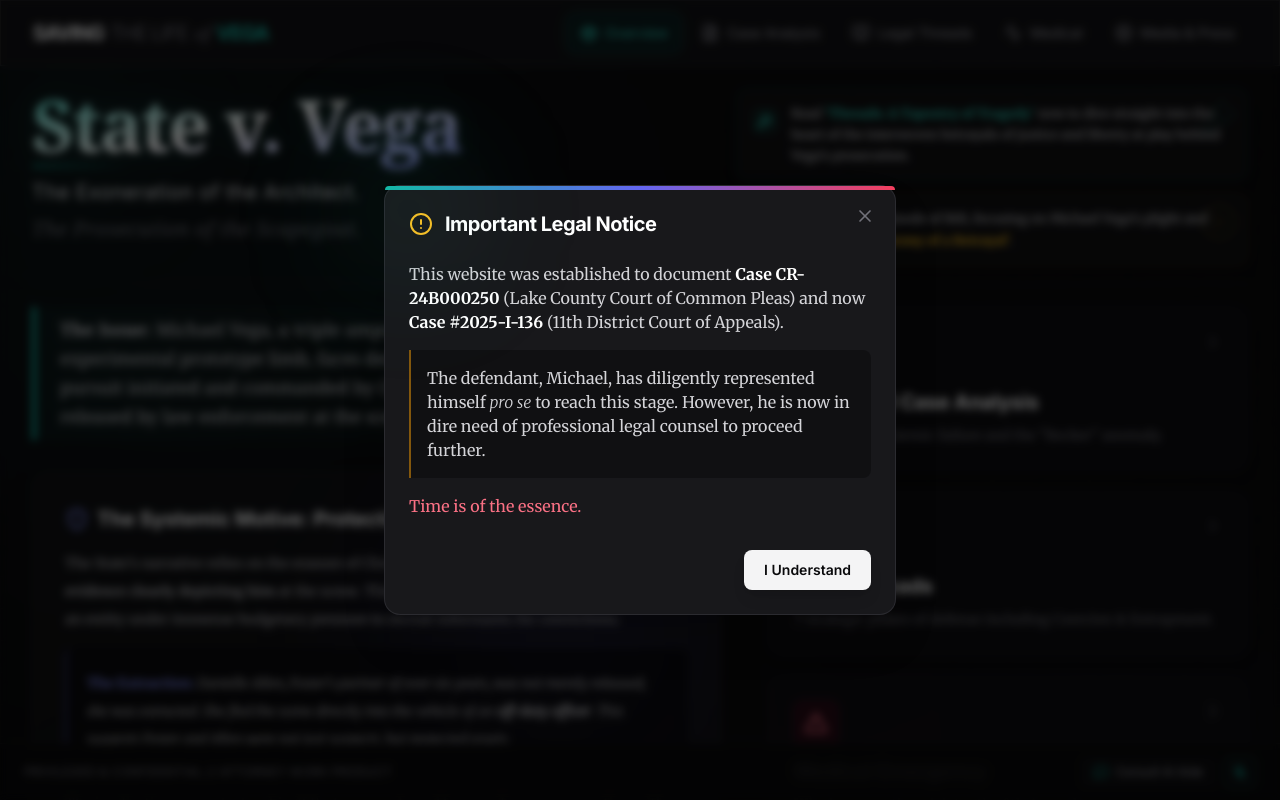
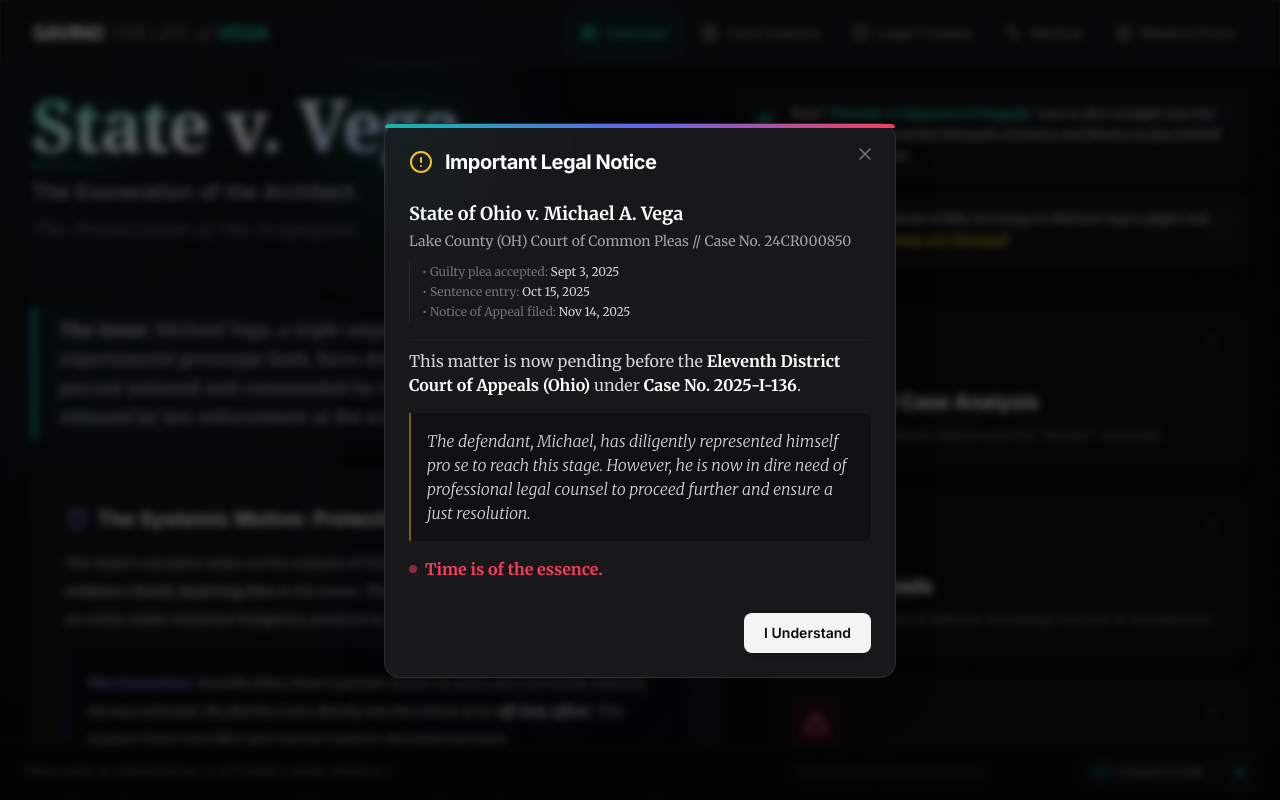
Before and after one commit to vzbb/statevsvega, a React (Vite) app: page / in a window 1280 px wide. Shown: the top 800 px of the page. Built offline with nearby package versions, Linux system fonts and the light colour scheme.

Commit message:
feat: Update legal notice with detailed case info and dates

```diff
--- a/components/LegalNoticeModal.tsx
+++ b/components/LegalNoticeModal.tsx
@@ -53,15 +53,29 @@ const LegalNoticeModal: React.FC = () => {
           </div>
 
           <div className="space-y-4 text-zinc-300 leading-relaxed text-sm md:text-base">
-            <p>
-              This website was established to document <strong className="text-white">Case CR-24B000250</strong> (Lake County Court of Common Pleas) and now <strong className="text-white">Case #2025-I-136</strong> (11th District Court of Appeals).
+            <div className="space-y-2">
+              <p>
+                <strong className="text-white block text-lg">State of Ohio v. Michael A. Vega</strong>
+                <span className="text-zinc-400 text-sm">Lake County (OH) Court of Common Pleas // Case No. 24CR000850</span>
+              </p>
+
+              <div className="grid grid-cols-1 gap-1 text-xs text-zinc-500 border-l border-zinc-800 pl-3 py-1 mt-2">
+                <p>• Guilty plea accepted: <span className="text-zinc-300">Sept 3, 2025</span></p>
+                <p>• Sentence entry: <span className="text-zinc-300">Oct 15, 2025</span></p>
+                <p>• Notice of Appeal filed: <span className="text-zinc-300">Nov 14, 2025</span></p>
+              </div>
+            </div>
+
+            <p className="pt-2 border-t border-zinc-800/50">
+              This matter is now pending before the <strong className="text-white">Eleventh District Court of Appeals (Ohio)</strong> under <strong className="text-white">Case No. 2025-I-136</strong>.
             </p>
 
-            <p className="p-4 bg-zinc-950/50 border-l-2 border-amber-500/50 rounded-r-lg">
-              The defendant, Michael, has diligently represented himself <em>pro se</em> to reach this stage. However, he is now in dire need of professional legal counsel to proceed further.
+            <p className="p-4 bg-zinc-950/50 border-l-2 border-amber-500/50 rounded-r-lg italic">
+              The defendant, Michael, has diligently represented himself pro se to reach this stage. However, he is now in dire need of professional legal counsel to proceed further and ensure a just resolution.
             </p>
 
-            <p className="font-medium text-rose-400">
+            <p className="font-bold text-rose-500 flex items-center gap-2">
+              <span className="w-2 h-2 rounded-full bg-rose-500 animate-pulse" />
               Time is of the essence.
             </p>
           </div>
```
